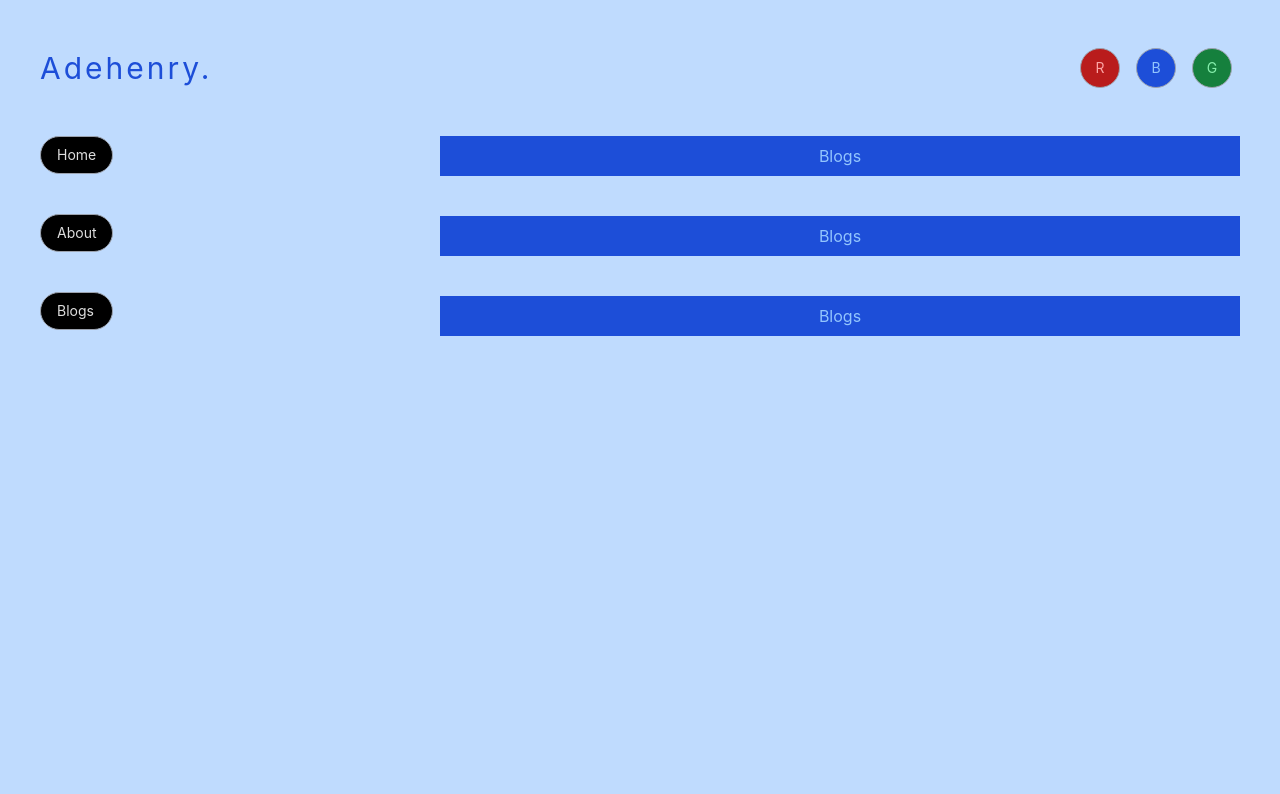
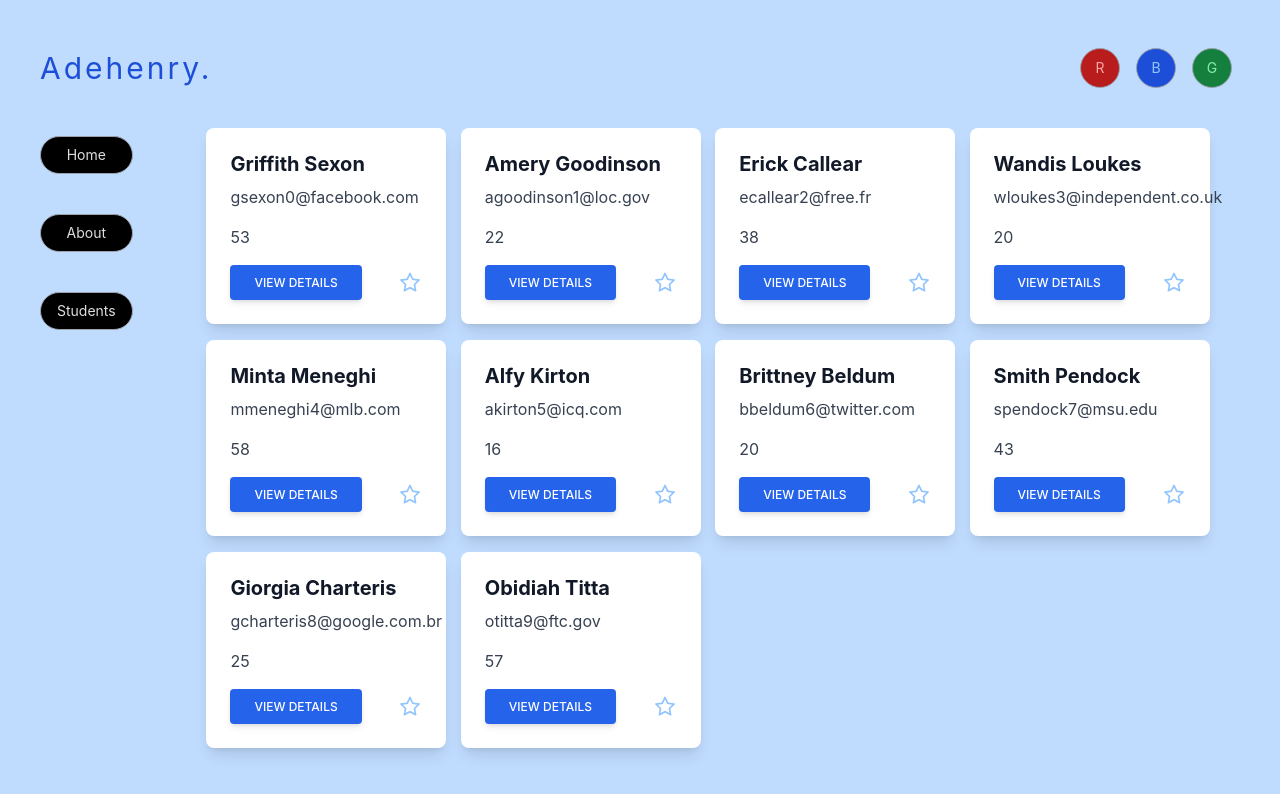
Before and after one commit to AdehenryOmoOba/VITE_REACT_RTK_RTK-QUERY_TAILWINDCSS-STARTER-CODE, a React (Vite) app: page /blogs in a window 1280 px wide. Shown: the top 794 px of the page. Built offline with nearby package versions, Linux system fonts and the light colour scheme; data requests are answered from the project's data file.

Commit message:
wired up rtk query

```diff
--- /dev/null
+++ b/db.json
@@ -0,0 +1,84 @@
+ {
+"students" : [{
+    "id": 1,
+    "first_name": "Griffith",
+    "last_name": "Sexon",
+    "email": "gsexon0@facebook.com",
+    "gender": "Male",
+    "age": 53,
+    "address": "3298 Cody Hill"
+  }, {
+    "id": 2,
+    "first_name": "Amery",
+    "last_name": "Goodinson",
+    "email": "agoodinson1@loc.gov",
+    "gender": "Male",
+    "age": 22,
+    "address": "75128 Melody Drive"
+  }, {
+    "id": 3,
+    "first_name": "Erick",
+    "last_name": "Callear",
+    "email": "ecallear2@free.fr",
+    "gender": "Male",
+    "age": 38,
+    "address": "828 Hermina Street"
+  }, {
+    "id": 4,
+    "first_name": "Wandis",
+    "last_name": "Loukes",
+    "email": "wloukes3@independent.co.uk",
+    "gender": "Female",
+    "age": 20,
+    "address": "7 Gateway Place"
+  }, {
+    "id": 5,
+    "first_name": "Minta",
+    "last_name": "Meneghi",
+    "email": "mmeneghi4@mlb.com",
+    "gender": "Female",
+    "age": 58,
+    "address": "97 Milwaukee Hill"
+  }, {
+    "id": 6,
+    "first_name": "Alfy",
+    "last_name": "Kirton",
+    "email": "akirton5@icq.com",
+    "gender": "Female",
+    "age": 16,
+    "address": "56398 West Alley"
+  }, {
+    "id": 7,
+    "first_name": "Brittney",
+    "last_name": "Beldum",
+    "email": "bbeldum6@twitter.com",
+    "gender": "Female",
+    "age": 20,
+    "address": "22 Stephen Trail"
+  }, {
+    "id": 8,
+    "first_name": "Smith",
+    "last_name": "Pendock",
+    "email": "spendock7@msu.edu",
+    "gender": "Male",
+    "age": 43,
+    "address": "5348 Ridgeway Street"
+  }, {
+    "id": 9,
+    "first_name": "Giorgia",
+    "last_name": "Charteris",
+    "email": "gcharteris8@google.com.br",
+    "gender": "Female",
+    "age": 25,
+    "address": "8567 Warrior Plaza"
+  }, {
+    "id": 10,
+    "first_name": "Obidiah",
+    "last_name": "Titta",
+    "email": "otitta9@ftc.gov",
+    "gender": "Male",
+    "age": 57,
+    "address": "146 Stang Road"
+  }],
+"favoriteStudents": []
+}
--- a/package.json
+++ b/package.json
@@ -13,6 +13,7 @@
     "dotenv": "^16.0.3",
     "react": "^18.2.0",
     "react-dom": "^18.2.0",
+    "react-icons": "^4.6.0",
     "react-redux": "^8.0.5",
     "react-router-dom": "^6.4.3"
   },
@@ -23,6 +24,8 @@
     "autoprefixer": "^10.4.13",
     "postcss": "^8.4.19",
     "tailwindcss": "^3.2.4",
-    "vite": "^3.2.3"
+    "vite": "^3.2.4",
+    "vite-plugin-svgr": "^2.2.2",
+    "vite-tsconfig-paths": "^3.6.0"
   }
 }
--- a/src/App.jsx
+++ b/src/App.jsx
@@ -2,7 +2,7 @@ import { Route,Routes } from "react-router-dom"
 import Header from "./components/Header"
 import SideNav from "./components/SideNav"
 import About from "./Pages/About"
-import Blogs from "./Pages/Blogs"
+import Students from "./Pages/Students"
 import Home from "./Pages/Home"
 import { useSelector } from 'react-redux'
 
@@ -14,11 +14,13 @@ function App() {
         <Header />
         <div className="flex w-full justify-between h-auto">
         <SideNav />
+        <div className="w-[90%] grid items-center">
         <Routes>
           <Route path="/" element={<Home />}/>
           <Route path="/about" element={<About />}/>
-          <Route path="/blogs" element={<Blogs />}/>
+          <Route path="/blogs" element={<Students />}/>
         </Routes>
+        </div>
         </div>
       </main>
   )
--- a/src/Pages/Blogs.jsx
+++ /dev/null
@@ -1,10 +0,0 @@
-import React from 'react'
-import Content from '../components/Content'
-
-function Blogs() {
-    return (
-            <Content content="Blogs"/>
-    )
-}
-
-export default Blogs
--- /dev/null
+++ b/src/Pages/Students.jsx
@@ -0,0 +1,19 @@
+import React from 'react'
+import Card from '../components/Card'
+import { useGetallStudentsQuery } from '../rtk-query/features/studentsSlice'
+
+
+function Students() {
+  const {data,isFetching,isError} = useGetallStudentsQuery()
+
+  if (isError) return <div className='w-full'><h2 className='text-black text-xl text-center'>Something went wrong 😏</h2></div>
+  if (isFetching) return <div className='w-full grid grid-cols-1 md:grid-cols-2 lg:grid-cols-3 xl:grid-cols-4 p-8 gap-4'><h3>Loading...</h3></div>
+
+    return (
+            <div className='w-full grid grid-cols-1 md:grid-cols-2 lg:grid-cols-3 xl:grid-cols-4 p-8 gap-4'>
+              {data?.map((student) => (<Card key={student.id} name={`${student.first_name} ${student.last_name}`} email={student.email} age={student.age} />))}
+            </div>
+    )
+}
+
+export default Students
--- /dev/null
+++ b/src/components/Card.jsx
@@ -0,0 +1,23 @@
+import {AiOutlineStar} from "react-icons/ai";
+import React from 'react'
+import { useSelector } from 'react-redux'
+
+
+
+function Card({name, email, age}) {
+  const {textColor} = useSelector((state) => state.themeReducer)
+
+    return (
+          <div className="block p-6 rounded-lg shadow-lg bg-white max-w-sm min-w-[15rem]">
+             <h5 className="text-gray-900 text-xl font-bold leading-tight mb-2">{name}</h5>
+             <p className="text-gray-700 text-base mb-4">{email}</p>
+             <p className="text-gray-700 text-base mb-4">{age}</p>
+             <div className='flex w-full justify-between items-center'>
+             <button type="button" className=" inline-block px-6 py-2.5 bg-blue-600 text-white font-medium text-xs leading-tight uppercase rounded shadow-md hover:bg-blue-700 hover:shadow-lg focus:bg-blue-700 focus:shadow-lg focus:outline-none focus:ring-0 active:bg-blue-800 active:shadow-lg transition duration-150 ease-in-out">View Details</button>
+              <AiOutlineStar className={`${textColor} cursor-pointer text-2xl`}/>
+             </div>
+          </div>
+    )
+}
+
+export default Card
--- a/src/components/Content.jsx
+++ b/src/components/Content.jsx
@@ -4,8 +4,6 @@ import { useSelector } from 'react-redux'
 
 function Content({content}) {
     const {textColor, bgColor} = useSelector((state) => state.themeReducer)
-
-    // const {textColor : "text-green-300", bgColor: "bg-green-700", homeBgColor: "bg-green-200", logoColor: "text-green-700"}
 
     return (
     <div className=" w-2/3">
--- a/src/components/SideNav.jsx
+++ b/src/components/SideNav.jsx
@@ -4,11 +4,11 @@ import { Link } from 'react-router-dom'
 
 function SideNav() {
     return (
-        <div className="w-1/4 h-full flex">
+        <div className="w-[10%] h-full flex mr-4">
         <ul>
-          <Link to="/"  className="block cursor-pointer my-10 border-gray-400 border py-2 px-4 rounded-full bg-black hover:bg-slate-800 text-sm">Home</Link>
-          <Link to="/about"  className="block cursor-pointer my-10 border-gray-400 border py-2 px-4 rounded-full bg-black hover:bg-slate-800 text-sm">About</Link>
-          <Link to="/blogs"  className="block cursor-pointer my-10 border-gray-400 border py-2 px-4 rounded-full bg-black hover:bg-slate-800 text-sm">Blogs</Link>
+          <Link to="/"  className="grid cursor-pointer my-10 border-gray-400 border py-2 px-4 rounded-full bg-black hover:bg-slate-800 text-sm place-items-center">Home</Link>
+          <Link to="/about"  className="grid cursor-pointer my-10 border-gray-400 border py-2 px-4 rounded-full bg-black hover:bg-slate-800 text-sm place-items-center">About</Link>
+          <Link to="/blogs"  className="grid cursor-pointer my-10 border-gray-400 border py-2 px-4 rounded-full bg-black hover:bg-slate-800 text-sm place-items-center">Students</Link>
         </ul>
       </div>
     )
--- /dev/null
+++ b/src/rtk-query/features/studentsSlice.js
@@ -0,0 +1,15 @@
+import {createApi, fetchBaseQuery} from "@reduxjs/toolkit/query/react"
+
+const studentsApi = createApi({
+    reducerPath: "studentsApi",
+    baseQuery: fetchBaseQuery({baseUrl : "http://localhost:3001"}),
+    endpoints: (builder) => {
+        return {
+            getallStudents: builder.query({
+                query: () => ({url : "/students"})
+            })
+        }
+    }
+})
+
+export const {useGetallStudentsQuery,reducer,middleware,reducerPath} = studentsApi
--- a/src/rtk/store.js
+++ b/src/rtk/store.js
@@ -1,8 +1,11 @@
 import { configureStore } from "@reduxjs/toolkit";
 import themeReducer from "./features/theme/themeSlice";
+import {reducer,reducerPath,middleware} from "../rtk-query/features/studentsSlice"
 
 export const store = configureStore({
     reducer: {
-      themeReducer
-    }
+      themeReducer,
+      [reducerPath] : reducer
+    },
+    middleware: (getDefaultMiddlewares) => getDefaultMiddlewares().concat(middleware)
 })
--- a/vite.config.js
+++ b/vite.config.js
@@ -1,7 +1,9 @@
 import { defineConfig } from 'vite'
 import react from '@vitejs/plugin-react'
+import viteTsconfigPaths from 'vite-tsconfig-paths';
+import svgrPlugin from 'vite-plugin-svgr';
 
 // https://vitejs.dev/config/
 export default defineConfig({
-  plugins: [react()]
-})
+  plugins: [react(), viteTsconfigPaths(), svgrPlugin()],
+});
```
Also changed, not shown: 1 other file (tests, documents, lock files or other folders).
